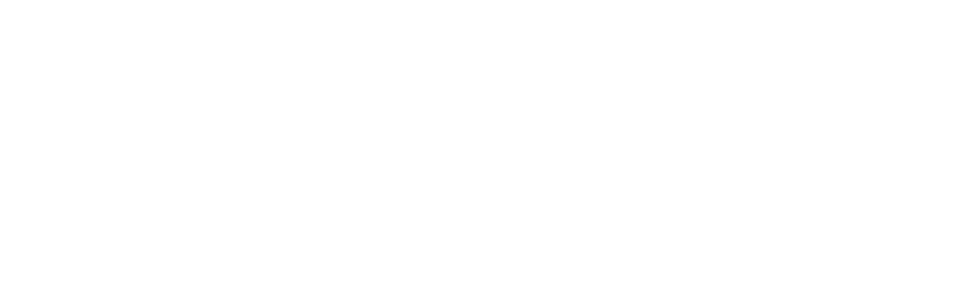
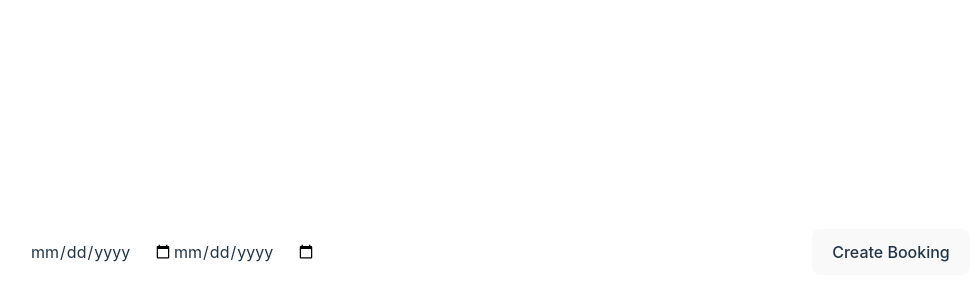
Before and after one commit to blankuet/roaming-pets-front, a React (Vite) app: page /create-booking in a window 1280 px wide. Before the commit this address had no page. Shown: the part 148-448 px from the top of the page, without its empty margins (140-1120 px from the left). Built offline with nearby package versions, Linux system fonts and the light colour scheme.

Commit message:
done update frontend

```diff
--- a/src/App.jsx
+++ b/src/App.jsx
@@ -1,28 +1,34 @@
-import './App.css'
-import { Route, Routes } from 'react-router-dom'
-import { AuthProvider } from './context/AuthContext.jsx'
-import SignUp from './pages/SignUp.jsx'
-import Login from './pages/Login.jsx'
-import Dashboard from './pages/Dashboard.jsx'
-import PrivateRoute from './components/PrivateRoute.jsx'
+import "./App.css";
+import { Route, Routes } from "react-router-dom";
+import { AuthProvider } from "./context/AuthContext.jsx";
+import SignUp from "./pages/SignUp.jsx";
+import Login from "./pages/Login.jsx";
+import Dashboard from "./pages/Dashboard.jsx";
+import PrivateRoute from "./components/PrivateRoute.jsx";
+import Accommodation from "./pages/Accommodation.jsx";
+import Booking from "./pages/Booking.jsx";
 
 function App() {
-
   return (
     <>
       <AuthProvider>
-          <Routes>
-            <Route path="/" element={<SignUp />} />
-            <Route path="/login" element={<Login />} />
-            <Route path="/dashboard" element={
+        <Routes>
+          <Route path="/" element={<SignUp />} />
+          <Route path="/login" element={<Login />} />
+          <Route
+            path="/dashboard"
+            element={
               <PrivateRoute>
                 <Dashboard />
               </PrivateRoute>
-            } />
-          </Routes>
+            }
+          />
+          <Route path="/accommodation" element={<Accommodation />} />
+          <Route path="/create-booking" element={<Booking />} />
+        </Routes>
       </AuthProvider>
     </>
-  )
+  );
 }
 
-export default App
+export default App;
--- /dev/null
+++ b/src/pages/Accommodation.jsx
@@ -0,0 +1,30 @@
+import React, { useState, useEffect } from "react";
+
+export default function Accommodation() {
+  const [accommodation, setAccommodation] = useState([]);
+
+  useEffect(() => {
+    const fetchAccommodation = async () => {
+      try {
+        const response = await fetch("http://localhost:5005/api/accommodation");
+        const data = await response.json();
+        setAccommodation(data);
+      } catch (error) {
+        console.error("Error fetching accommodation:", error);
+      }
+    };
+
+    fetchAccommodation();
+  }, []);
+
+  return (
+    <div>
+      <h1>Accommodation</h1>
+      <ul>
+        {accommodation.map((accommodation) => (
+          <li key={accommodation._id}>{accommodation.name}</li>
+        ))}
+      </ul>
+    </div>
+  );
+}
--- /dev/null
+++ b/src/pages/Booking.jsx
@@ -0,0 +1,66 @@
+import React, { useState } from "react";
+
+export default function Booking() {
+  const [booking, setBooking] = useState({
+    dateFrom: "",
+    dateTo: "",
+    traveler: "",
+    accommodationId: "",
+  });
+
+  const handleChange = (e) => {
+    const { name, value } = e.target;
+    setBooking({ ...booking, [name]: value });
+  };
+
+  const handleSubmit = async (e) => {
+    e.preventDefault();
+    try {
+      const response = await fetch("/booking", {
+        method: "POST",
+        headers: {
+          "Content-Type": "application/json",
+        },
+        body: JSON.stringify(booking),
+      });
+      const data = await response.json();
+      console.log("Booking created:", data);
+    } catch (error) {
+      console.error("Error creating booking:", error);
+    }
+  };
+
+  return (
+    <form onSubmit={handleSubmit}>
+      <input
+        type="date"
+        name="dateFrom"
+        value={booking.dateFrom}
+        onChange={handleChange}
+        required
+      />
+      <input
+        type="date"
+        name="dateTo"
+        value={booking.dateTo}
+        onChange={handleChange}
+        required
+      />
+      <input
+        type="text"
+        name="traveler"
+        value={booking.traveler}
+        onChange={handleChange}
+        required
+      />
+      <input
+        type="text"
+        name="accommodationId"
+        value={booking.accommodationId}
+        onChange={handleChange}
+        required
+      />
+      <button type="submit">Create Booking</button>
+    </form>
+  );
+}
```
